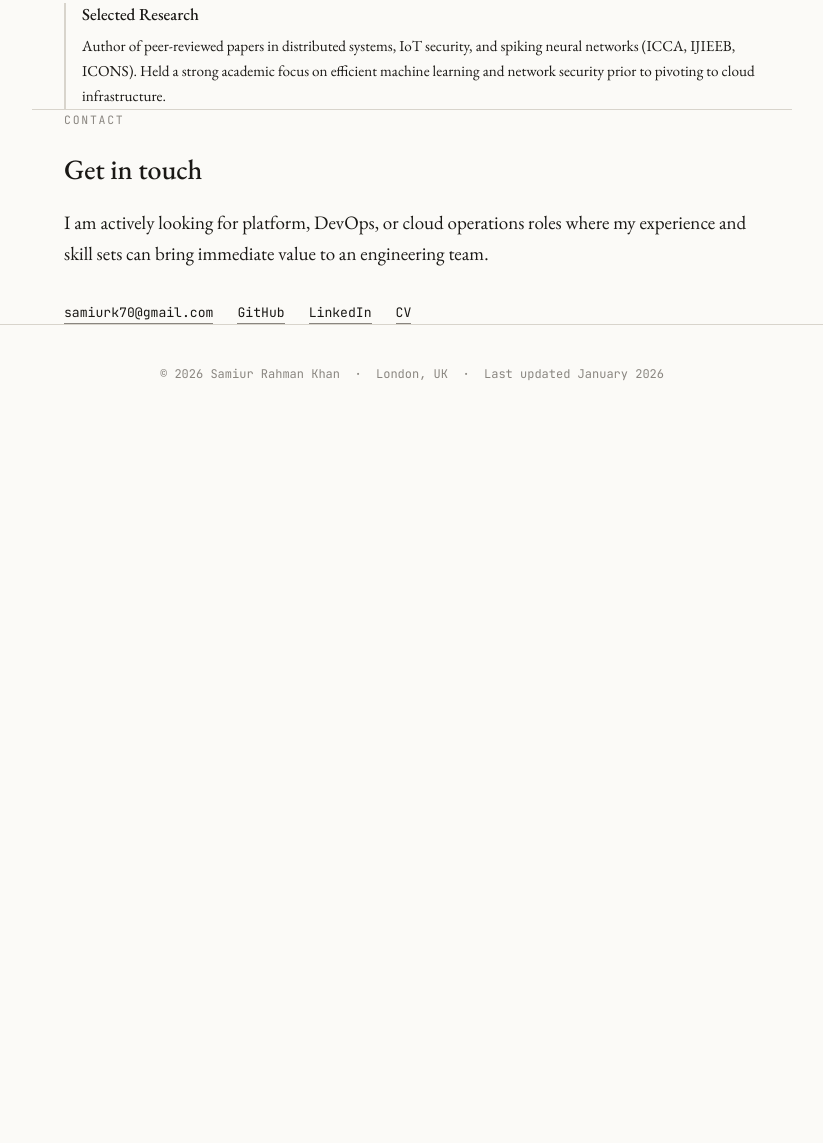
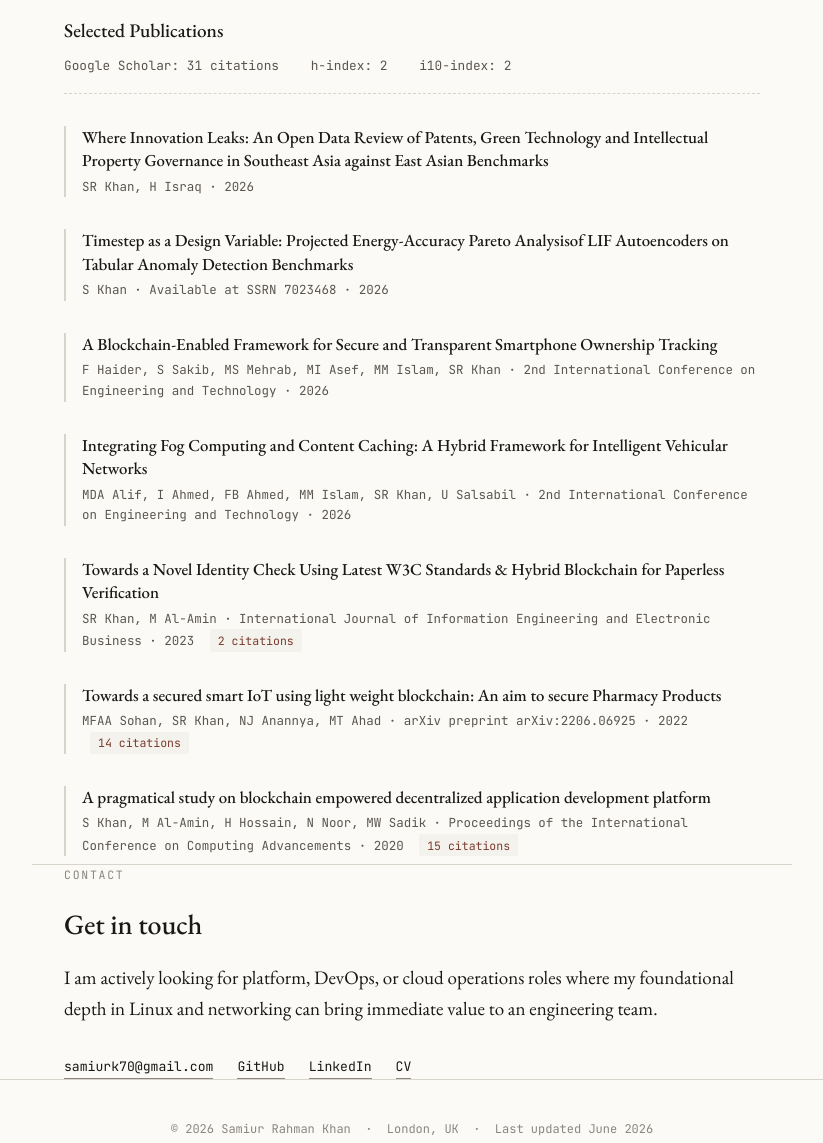
Before and after one commit to samiurk70/samiurk70.github.io, a plain HTML site: page index.html in a window 1280 px wide. Shown: the part 2686-3829 px from the top of the page, without its empty margins (228-1051 px from the left). Before the commit the page ends 3111 px from the top, so only its background shows below. Drawn offline with nearby package versions, Linux system fonts and the light colour scheme.

Commit message:
Update publications and contact information in index.html

```diff
--- a/index.html
+++ b/index.html
@@ -587,7 +587,7 @@
     </div>
   </section>
 
-  <!-- ===== PUBLICATIONS (Brief) ===== -->
+<!-- ===== PUBLICATIONS ===== -->
   <section id="publications" class="wrap">
     <div class="section-label">Academic Background</div>
     <h2>Publications & Education</h2>
@@ -608,9 +608,48 @@
       <div class="entry-org">American International University Bangladesh</div>
     </div>
 
-    <div class="pub-item" style="margin-top: 2rem;">
-      <div class="pub-title">Selected Research</div>
-      <p style="font-size: 0.95rem; margin-top: 0.5rem;">Author of peer-reviewed papers in distributed systems, IoT security, and spiking neural networks (ICCA, IJIEEB, ICONS). Held a strong academic focus on efficient machine learning and network security prior to pivoting to cloud infrastructure.</p>
+    <div style="margin-top: 3rem;">
+      <h3>Selected Publications</h3>
+      <div class="pub-stats" style="margin-top: 0.75rem;">
+        <span>Google Scholar: 31 citations</span>
+        <span>h-index: 2</span>
+        <span>i10-index: 2</span>
+      </div>
+
+      <div class="pub-item">
+        <div class="pub-title">Where Innovation Leaks: An Open Data Review of Patents, Green Technology and Intellectual Property Governance in Southeast Asia against East Asian Benchmarks</div>
+        <div class="pub-meta">SR Khan, H Israq · 2026</div>
+      </div>
+
+      <div class="pub-item">
+        <div class="pub-title">Timestep as a Design Variable: Projected Energy-Accuracy Pareto Analysisof LIF Autoencoders on Tabular Anomaly Detection Benchmarks</div>
+        <div class="pub-meta">S Khan · Available at SSRN 7023468 · 2026</div>
+      </div>
+
+      <div class="pub-item">
+        <div class="pub-title">A Blockchain-Enabled Framework for Secure and Transparent Smartphone Ownership Tracking</div>
+        <div class="pub-meta">F Haider, S Sakib, MS Mehrab, MI Asef, MM Islam, SR Khan · 2nd International Conference on Engineering and Technology · 2026</div>
+      </div>
+
+      <div class="pub-item">
+        <div class="pub-title">Integrating Fog Computing and Content Caching: A Hybrid Framework for Intelligent Vehicular Networks</div>
+        <div class="pub-meta">MDA Alif, I Ahmed, FB Ahmed, MM Islam, SR Khan, U Salsabil · 2nd International Conference on Engineering and Technology · 2026</div>
+      </div>
+
+      <div class="pub-item">
+        <div class="pub-title">Towards a Novel Identity Check Using Latest W3C Standards & Hybrid Blockchain for Paperless Verification</div>
+        <div class="pub-meta">SR Khan, M Al-Amin · International Journal of Information Engineering and Electronic Business · 2023 <span class="pub-citations">2 citations</span></div>
+      </div>
+
+      <div class="pub-item">
+        <div class="pub-title">Towards a secured smart IoT using light weight blockchain: An aim to secure Pharmacy Products</div>
+        <div class="pub-meta">MFAA Sohan, SR Khan, NJ Anannya, MT Ahad · arXiv preprint arXiv:2206.06925 · 2022 <span class="pub-citations">14 citations</span></div>
+      </div>
+
+      <div class="pub-item">
+        <div class="pub-title">A pragmatical study on blockchain empowered decentralized application development platform</div>
+        <div class="pub-meta">S Khan, M Al-Amin, H Hossain, N Noor, MW Sadik · Proceedings of the International Conference on Computing Advancements · 2020 <span class="pub-citations">15 citations</span></div>
+      </div>
     </div>
   </section>
 
@@ -620,7 +659,7 @@
     <h2>Get in touch</h2>
 
     <p>
-      I am actively looking for platform, DevOps, or cloud operations roles where my experience and skill sets can bring immediate value to an engineering team.
+      I am actively looking for platform, DevOps, or cloud operations roles where my foundational depth in Linux and networking can bring immediate value to an engineering team.
     </p>
 
     <div class="contact-row">
@@ -635,7 +674,7 @@
 
 <footer class="site-footer">
   <div class="wrap">
-    © 2026 Samiur Rahman Khan &nbsp;·&nbsp; London, UK &nbsp;·&nbsp; Last updated January 2026
+    © 2026 Samiur Rahman Khan &nbsp;·&nbsp; London, UK &nbsp;·&nbsp; Last updated June 2026
   </div>
 </footer>
 
```
